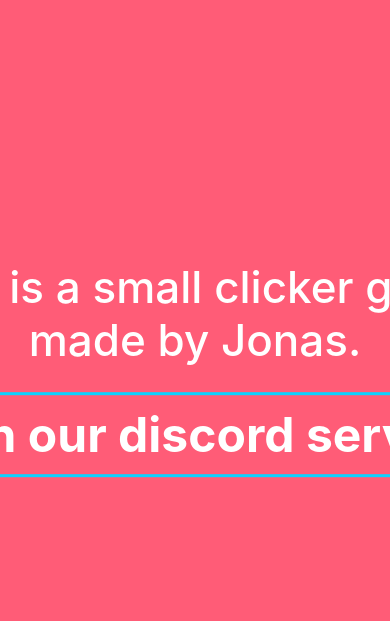
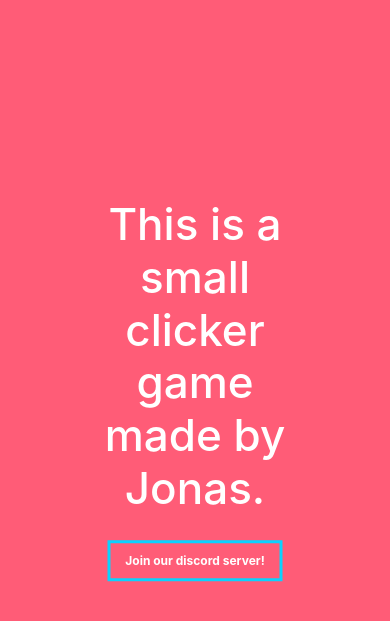
Before and after one commit to Jonas69420/FlaskAppPython, a Flask app: page /about in a window 390 px wide; the page is wider, and only the part inside the window is pictured. Shown: the part 56-677 px from the top of that part. Run offline with Flask 2, Linux system fonts and the light colour scheme; some libraries are stand-ins or nearby versions.

Commit message:
mobile fixes

```diff
--- a/clicker.json
+++ b/clicker.json
@@ -1,7 +1,7 @@
 {
   "clicker": [
     {
-      "clicks": 7690
+      "clicks": 7766
     }
   ]
 }
--- a/website/static/main.css
+++ b/website/static/main.css
@@ -4,12 +4,13 @@ body{
 
 .button{
   /*background button*/
+  font-size: 48px;
+
   text-decoration: none;
   padding: 10px;
   padding-left: 15px;
   padding-right: 15px;
   white-space: nowrap;
-
   border: solid 3px;
   border-color: rgb(10, 210, 255);
 
@@ -40,5 +41,19 @@ body{
   position: absolute;
   top: 50%;
   left: 50%;
-  transform: translate(-50%, -50%);
+  transform: translate(-50%, -45%);
 }
+
+@media screen and (min-width: 1000px) {
+  .button{
+    white-space: nowrap;
+    font-size: 48px;
+  }
+}
+
+@media screen and (max-width: 800px) {
+  .button{
+    white-space: normal;
+    font-size: 12px;
+  }
+}
--- a/website/templates/about.html
+++ b/website/templates/about.html
@@ -8,7 +8,7 @@
             This is a small clicker game made by Jonas.
         </h1>
         <br>
-        <a class="button" href="https://discord.gg/mRpBm6A9Vv", style="font-size: 48px;">
+        <a class="button" href="https://discord.gg/mRpBm6A9Vv">
             Join our discord server!
         </a>
     </div>
--- a/website/templates/downloads.html
+++ b/website/templates/downloads.html
@@ -9,7 +9,7 @@
       </h1>
       <br>
 
-      <a class="button" href="https://www.dropbox.com/sh/0gjlfwij54s8a3e/AAA6Q2f4bkoXrimylOdSAm57a?dl=1", style="font-size: 48px;">
+      <a class="button" href="https://www.dropbox.com/sh/0gjlfwij54s8a3e/AAA6Q2f4bkoXrimylOdSAm57a?dl=1">
         Five night's at robert corp.
       </a>
     </div>
```
